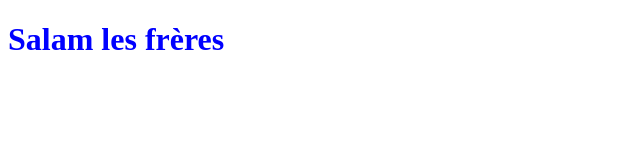
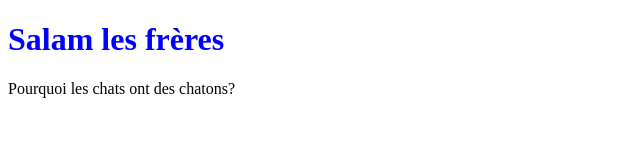
Before and after one commit to MeHigh22/Test, a plain HTML site: page first_repo/index.html in a window 1280 px wide. Shown: the whole page, without its empty margins (0-640 px from the left). Drawn offline with Linux system fonts and the light colour scheme.

Commit message:
Update index.html

```diff
--- a/first_repo/index.html
+++ b/first_repo/index.html
@@ -10,7 +10,7 @@
 
 <body>
     <h1>Salam les frères</h1>
-
+    <p>Pourquoi les chats ont des chatons?</p>
 </body>
 
 </html>
```
